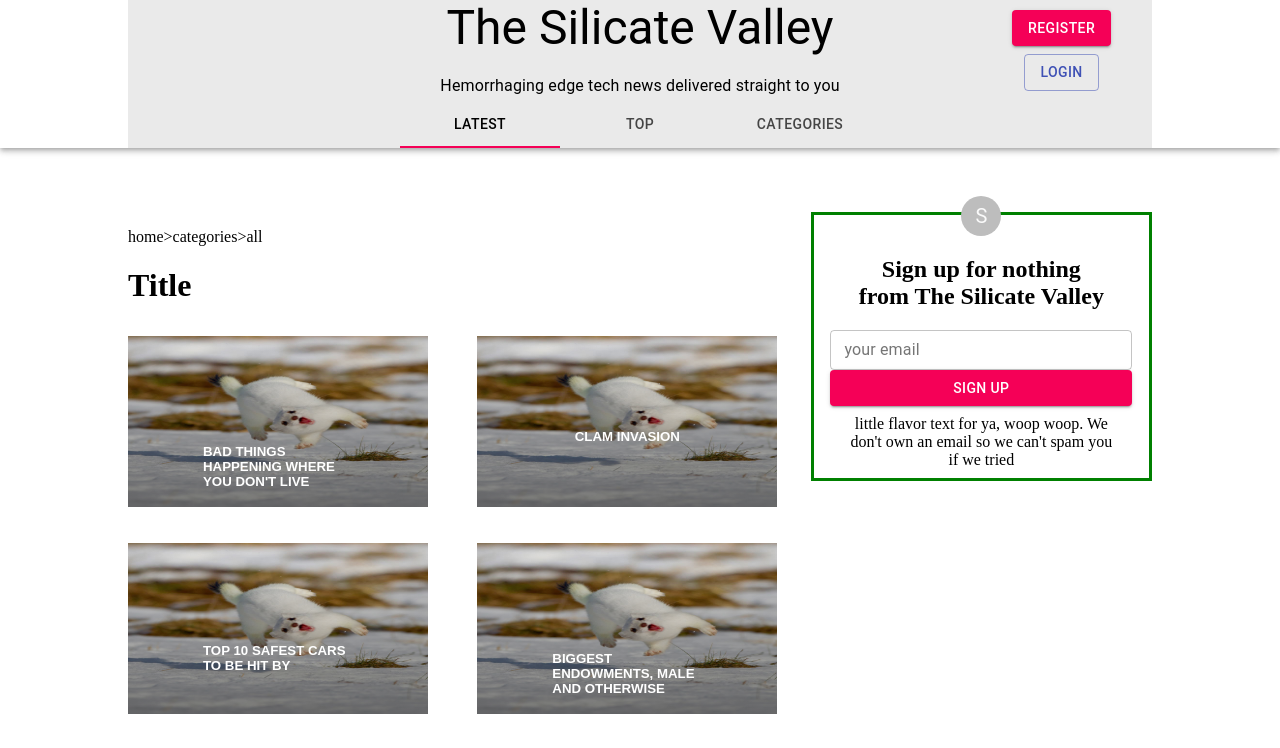
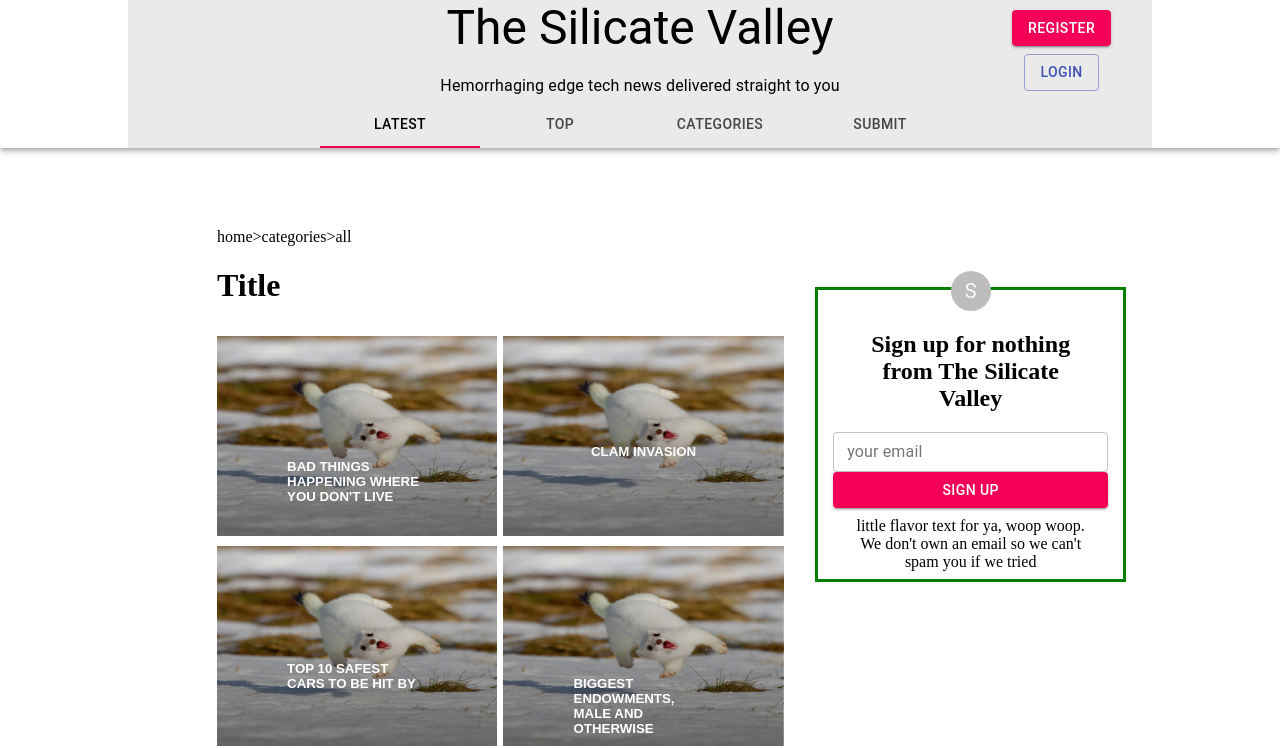
Before and after one commit to mc0918/tsv_poc, a Next.js app in the folder tsv_ui/: page / in a window 1280 px wide. Shown: the top 748 px of the page. Built offline with nearby package versions, Linux system fonts and the light colour scheme.

Commit message:
changed styling to improve spacing between articles

```diff
--- a/tsv_ui/components/articleGrid/articleGrid.js
+++ b/tsv_ui/components/articleGrid/articleGrid.js
@@ -22,12 +22,11 @@ const titles = [
   "Gamers DDOS ACLU over CS:GO",
   "You'll never guess what we wrote about now",
   "Orange you glad there's no more headlines?",
-
 ];
 
 let articleList = titles.map((article) => {
   return (
-    <Grid item key={article} xs={12} sm={6}>
+    <Grid item key={article} xs={12} sm={6} style={{ marginRight: "-25px" }}>
       <ArticlePreview title={article} image="/stoat.jpg" />
     </Grid>
   );
@@ -38,9 +37,8 @@ let articleList = titles.map((article) => {
 const ArticleGrid = (props) => {
   return (
     <Grid item xs={12}>
-      <p>home&gt;categories&gt;all</p>
-      <h1>Title</h1>
-      <Grid container justify="flex-start" spacing={2}>
+
+      <Grid container justify="center" spacing={0}>
         {articleList}
       </Grid>
     </Grid>
--- a/tsv_ui/components/articlePreview/articlePreview.js
+++ b/tsv_ui/components/articlePreview/articlePreview.js
@@ -7,10 +7,14 @@ import {
 
 const useStyles = makeStyles({
   root: {
-    height: "171px",
-    width: "300px",
+    // height: "171px",
+    // width: "300px",
+    height: '200px',
+    width: '90%',
     overflow: "hidden",
-    margin: "10px 0 10px 0",
+    // margin: "10px 0 10px 0",
+    margin: "10px 0 0 0",
+    marginRight: '-25px',
     position: "relative",
   },
   img: {
--- a/tsv_ui/components/header/header.js
+++ b/tsv_ui/components/header/header.js
@@ -19,10 +19,10 @@ export const Header = () => {
     setTabValue(newValue);
   };
 
-  const handleClick = href => (event) => {
+  const handleClick = (href) => (event) => {
     event.preventDefault();
-    router.push(href)
-  }
+    router.push(href);
+  };
 
   return (
     <AppBar position="static" color="transparent">
@@ -91,13 +91,11 @@ export const Header = () => {
             centered={true}
           >
             {/* <Link href="/notes"> */}
-            <Tab
-              label="Latest"
-              onClick={handleClick('/notes')}
-            />
+            <Tab label="Latest" onClick={handleClick("/notes")} />
             {/* </Link> */}
-            <Tab label="Top" onClick={handleClick('/notes')}/>
+            <Tab label="Top" onClick={handleClick("/notes")} />
             <Tab label="Categories" />
+            <Tab label="Submit" onClick={handleClick("/notes")} />
           </Tabs>
         </div>
       </div>
--- a/tsv_ui/components/sidebar/sidebar.js
+++ b/tsv_ui/components/sidebar/sidebar.js
@@ -10,10 +10,12 @@ import {
 const useStyles = makeStyles({
   root: {
     border: "3px solid green",
+    marginTop: '75px',
   },
   avatar: {
     textAlign: "center",
     marginTop: '-19px',
+
   },
 });
 
--- a/tsv_ui/pages/index.js
+++ b/tsv_ui/pages/index.js
@@ -18,8 +18,12 @@ const IndexPage = () => {
       <div id="container">
         <Header />
         <div id="page-container">
-          <Grid container>
+          <Grid container spacing={0}>
             <Grid item xs={12} sm={12} md={12} lg={8}>
+              <div style={{width: '100%'}}>
+                <p style={{marginLeft: '25px'}}>home&gt;categories&gt;all</p>
+                <h1 style={{marginLeft: '25px'}}>Title</h1>
+              </div>
               <ArticleGrid />
             </Grid>
             <Grid item xs={12} sm={12} md={12} lg={4}>
--- a/tsv_ui/style.css
+++ b/tsv_ui/style.css
@@ -26,8 +26,8 @@ footer {
 }
 
 #page-container {
-  margin-left: 10%;
-  margin-right: 10%;
+  margin-left: 15%;
+  margin-right: 12%;
   margin-top: 5%;
   padding-bottom: 2.5rem;
 }
```
Also changed, not shown: 1 other file (tests, documents, lock files or other folders).
